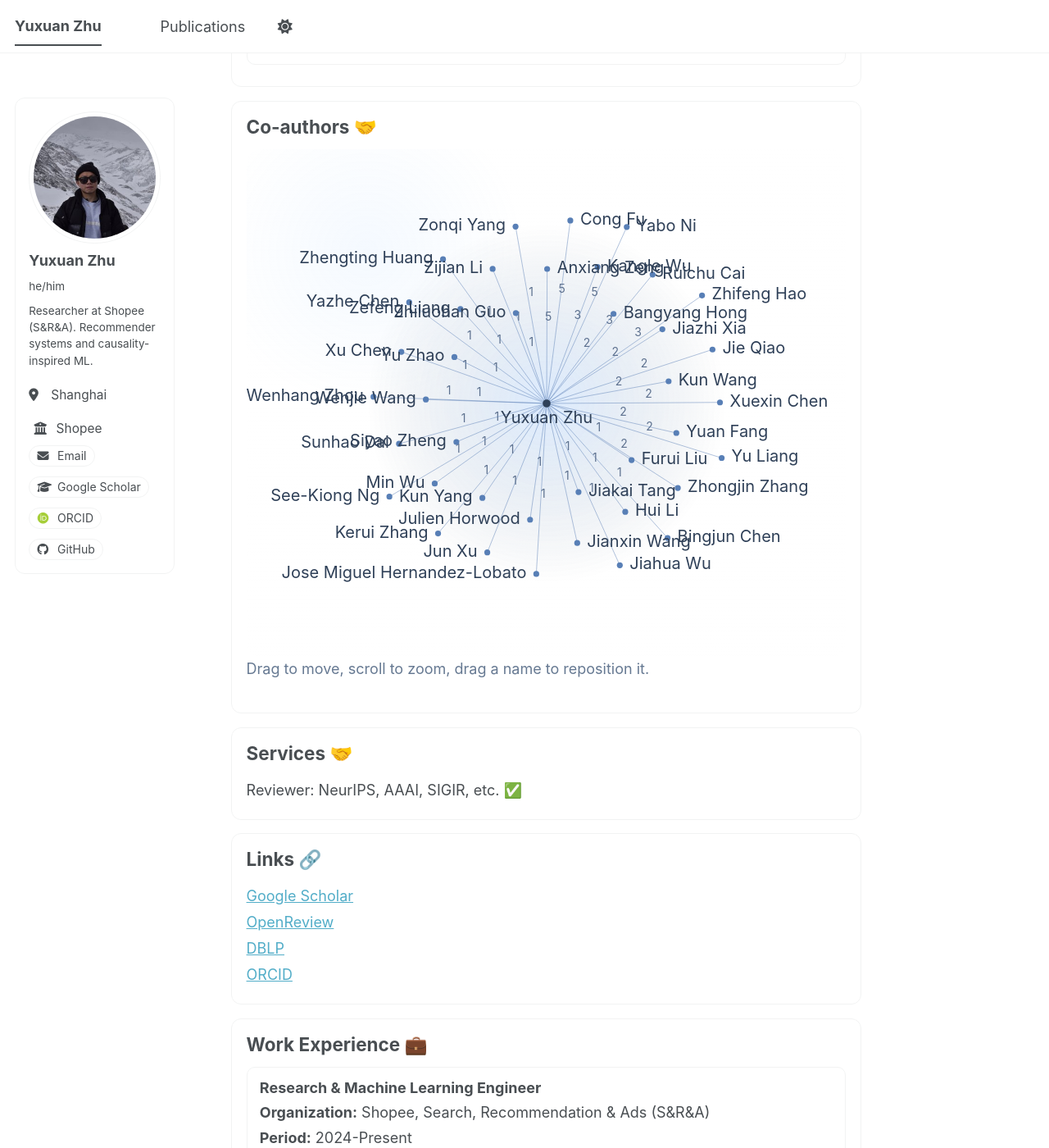
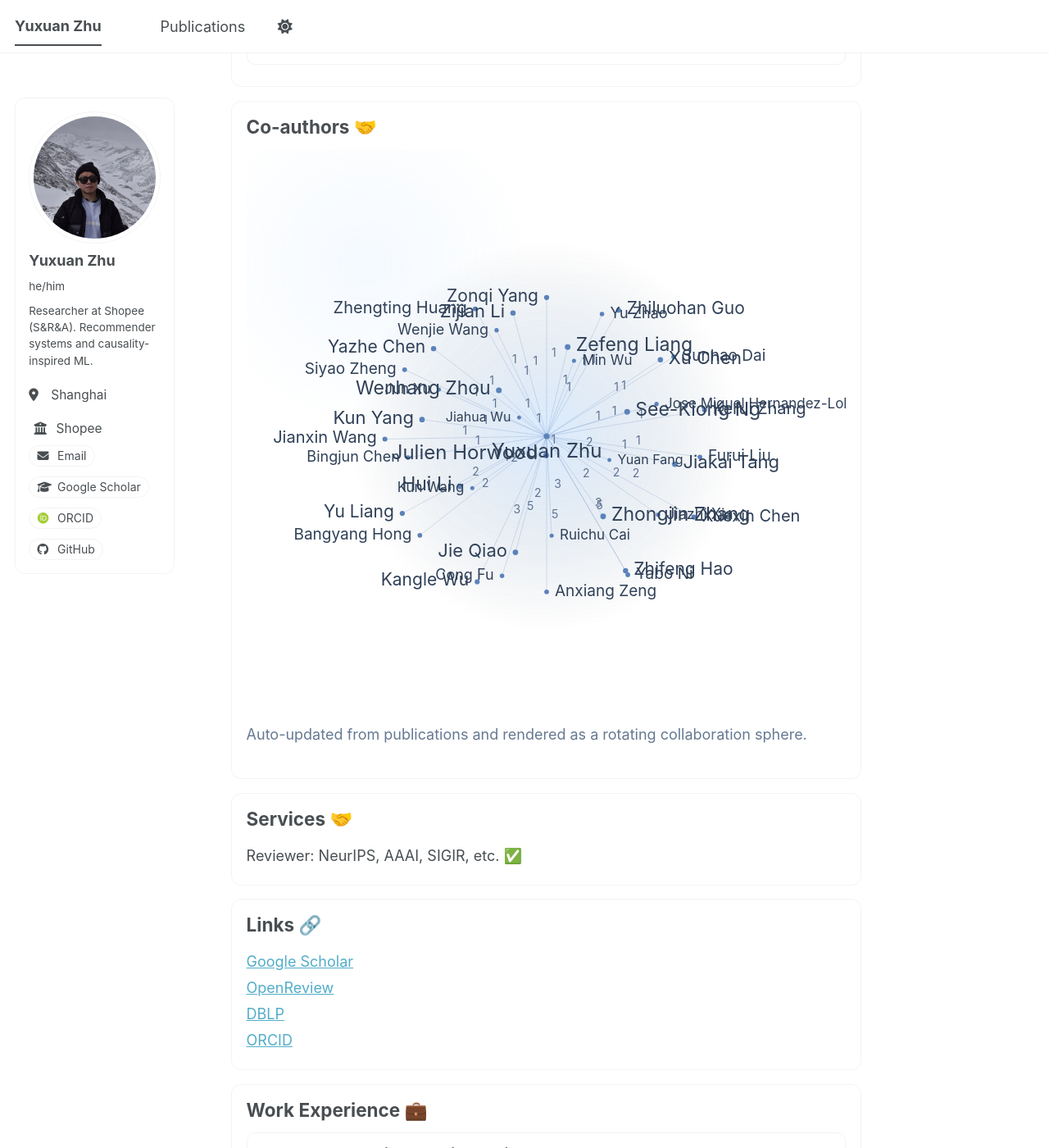
Before and after one commit to EthanChu7/yuxuan.zhu.github.io, a Jekyll site: the page built from _pages/about.md, in a window 1280 px wide and 1400 px high, scrolled down 1831 px. Shown: the whole window at 82% size. Built offline with Jekyll 4.4.1, drawn with Linux system fonts in a browser that asks for light colours; some web fonts are replaced; a script bundle is joined from its source files by our own code; library files that are not in the unit come from our copies; some of the changed lines change nothing that is shown.

Commit message:
Replace coauthor drag/zoom with auto-rotating 3D sphere

```diff
--- a/_pages/about.md
+++ b/_pages/about.md
@@ -60,7 +60,7 @@ redirect_from:
   <h2>Co-authors 🤝</h2>
   <div class="coauthor-graph">
     <div id="coauthor-graph-app" class="coauthor-graph__stage" data-self-name="Yuxuan Zhu"></div>
-    <p class="coauthor-graph__hint">Drag to move, scroll to zoom, drag a name to reposition it.</p>
+    <p class="coauthor-graph__hint">Auto-updated from publications and rendered as a rotating collaboration sphere.</p>
     <script id="coauthor-graph-data" type="application/json">
       [
       {% for post in site.publications %}
--- a/assets/css/main.scss
+++ b/assets/css/main.scss
@@ -308,18 +308,13 @@
 .coauthor-graph__stage {
   position: relative;
   width: 100%;
-  min-height: 620px;
+  min-height: 700px;
   border-radius: 18px;
   background:
     radial-gradient(circle at 50% 50%, rgba(120, 183, 255, 0.12), transparent 45%),
     radial-gradient(circle at 20% 20%, rgba(120, 183, 255, 0.08), transparent 25%),
     linear-gradient(180deg, rgba(255, 255, 255, 0.5), rgba(255, 255, 255, 0));
   overflow: hidden;
-  cursor: grab;
-}
-
-.coauthor-graph__stage:active {
-  cursor: grabbing;
 }
 
 .coauthor-graph__canvas {
@@ -500,7 +495,7 @@
   }
 
   .coauthor-graph__stage {
-    min-height: 360px;
+    min-height: 420px;
   }
 
   .coauthor-svg .label-layer text {
--- a/assets/js/coauthor-graph.js
+++ b/assets/js/coauthor-graph.js
@@ -18,16 +18,14 @@ if (stage && payload) {
   };
 
   const collaboratorCounts = new Map();
-
-  publications.forEach((paper) => {
+  for (const paper of publications) {
     const authors = parseAuthors(paper.citation);
-    if (!authors.includes(SELF_NAME)) return;
-
+    if (!authors.includes(SELF_NAME)) continue;
     const uniqueCoauthors = new Set(authors.filter((name) => name !== SELF_NAME));
     uniqueCoauthors.forEach((name) => {
       collaboratorCounts.set(name, (collaboratorCounts.get(name) || 0) + 1);
     });
-  });
+  }
 
   const collaborators = Array.from(collaboratorCounts.entries())
     .sort((a, b) => b[1] - a[1] || a[0].localeCompare(b[0]));
@@ -41,64 +39,54 @@ if (stage && payload) {
     width: 0,
     height: 0,
     dpr: Math.max(window.devicePixelRatio || 1, 1),
-    hovered: null,
-    draggedNode: null,
-    panning: false,
-    lastPointer: { x: 0, y: 0 },
-    panX: 0,
-    panY: 0,
-    zoom: 1,
+    rotationY: 0,
+    rotationX: -0.24,
   };
 
-  const nodes = [{ id: SELF_NAME, count: publications.length, x: 0, y: 0, vx: 0, vy: 0, fixed: true }];
+  const nodes = [{ id: SELF_NAME, count: publications.length, phi: 0, theta: 0 }];
   const links = [];
 
-  const radiusBase = 170;
+  const total = Math.max(collaborators.length, 1);
   collaborators.forEach(([name, count], index) => {
-    const angle = (Math.PI * 2 * index) / Math.max(collaborators.length, 1) - Math.PI / 2;
-    const radius = radiusBase + (index % 3) * 34;
-    const node = {
-      id: name,
-      count,
-      x: Math.cos(angle) * radius,
-      y: Math.sin(angle) * radius,
-      vx: 0,
-      vy: 0,
-      fixed: false,
-    };
+    const t = total === 1 ? 0.5 : index / (total - 1);
+    const phi = Math.acos(1 - 2 * t);
+    const theta = Math.PI * (3 - Math.sqrt(5)) * index;
+    const node = { id: name, count, phi, theta };
     nodes.push(node);
     links.push({ source: nodes[0], target: node, value: count });
   });
+
+  const fontFamily = getComputedStyle(document.body).fontFamily || "sans-serif";
 
   const colors = () => {
     const dark = document.documentElement.classList.contains("dark");
     return dark
       ? {
-          bgGlow: "rgba(133, 181, 255, 0.16)",
-          edge: "rgba(188, 214, 255, 0.62)",
-          edgeText: "#eef4ff",
-          node: "#d7e6ff",
-          self: "#f5f9ff",
-          text: "#edf4ff",
+          glow: "rgba(123, 181, 255, 0.18)",
+          edge: "rgba(201, 223, 255, 0.34)",
+          edgeText: "#dfeaff",
+          dot: "#d7e6ff",
+          text: "#f4f8ff",
+          center: "#f4f8ff",
+          shadow: "rgba(10, 18, 32, 0.34)",
           hint: "#cad6eb",
         }
       : {
-          bgGlow: "rgba(112, 173, 255, 0.14)",
-          edge: "rgba(93, 129, 182, 0.48)",
-          edgeText: "#5d718f",
-          node: "#587fb6",
-          self: "#2f4058",
+          glow: "rgba(120, 183, 255, 0.16)",
+          edge: "rgba(93, 129, 182, 0.26)",
+          edgeText: "#5f7391",
+          dot: "#5b82ba",
           text: "#2f4058",
+          center: "#2f4058",
+          shadow: "rgba(120, 150, 200, 0.16)",
           hint: "#667992",
         };
   };
 
-  const fontFamily = getComputedStyle(document.body).fontFamily || "sans-serif";
-
   const resize = () => {
     const rect = stage.getBoundingClientRect();
     state.width = Math.max(Math.round(rect.width), 320);
-    state.height = window.innerWidth < 768 ? 360 : 620;
+    state.height = window.innerWidth < 768 ? 420 : 700;
     canvas.width = state.width * state.dpr;
     canvas.height = state.height * state.dpr;
     canvas.style.width = `${state.width}px`;
@@ -106,136 +94,105 @@ if (stage && payload) {
     ctx.setTransform(state.dpr, 0, 0, state.dpr, 0, 0);
   };
 
-  const worldToScreen = (x, y) => ({
-    x: state.width / 2 + state.panX + x * state.zoom,
-    y: state.height / 2 + state.panY + y * state.zoom,
-  });
-
-  const screenToWorld = (x, y) => ({
-    x: (x - state.width / 2 - state.panX) / state.zoom,
-    y: (y - state.height / 2 - state.panY) / state.zoom,
-  });
-
-  const hitNode = (x, y) => {
-    const world = screenToWorld(x, y);
-    for (const node of nodes) {
-      const radius = node.id === SELF_NAME ? 12 : 10;
-      if (Math.hypot(world.x - node.x, world.y - node.y) < radius + 8) {
-        return node;
-      }
-    }
-    return null;
-  };
-
-  const tick = () => {
-    for (let i = 1; i < nodes.length; i += 1) {
-      const node = nodes[i];
-      if (node === state.draggedNode) continue;
-
-      const angle = Math.atan2(node.y, node.x);
-      const targetRadius = 180 + Math.min(node.count * 16, 42);
-      const targetX = Math.cos(angle) * targetRadius;
-      const targetY = Math.sin(angle) * targetRadius;
-
-      node.vx += (targetX - node.x) * 0.0022;
-      node.vy += (targetY - node.y) * 0.0022;
-      node.vx += (-node.x) * 0.0004;
-      node.vy += (-node.y) * 0.0004;
+  const projectNode = (node) => {
+    if (node.id === SELF_NAME) {
+      return { x: 0, y: 0, z: 1.1, scale: 1.08 };
     }
 
-    for (let i = 1; i < nodes.length; i += 1) {
-      for (let j = i + 1; j < nodes.length; j += 1) {
-        const a = nodes[i];
-        const b = nodes[j];
-        const dx = b.x - a.x;
-        const dy = b.y - a.y;
-        const dist = Math.max(Math.hypot(dx, dy), 1);
-        const minDist = 72;
-        if (dist < minDist) {
-          const push = (minDist - dist) * 0.008;
-          const ux = dx / dist;
-          const uy = dy / dist;
-          a.vx -= ux * push;
-          a.vy -= uy * push;
-          b.vx += ux * push;
-          b.vy += uy * push;
-        }
-      }
-    }
+    const radius = 182 + Math.min(node.count * 16, 40);
+    const sx = Math.sin(node.phi) * Math.cos(node.theta);
+    const sy = Math.cos(node.phi);
+    const sz = Math.sin(node.phi) * Math.sin(node.theta);
 
-    for (let i = 1; i < nodes.length; i += 1) {
-      const node = nodes[i];
-      if (node === state.draggedNode) continue;
-      node.x += node.vx;
-      node.y += node.vy;
-      node.vx *= 0.92;
-      node.vy *= 0.92;
-    }
+    const cosY = Math.cos(state.rotationY);
+    const sinY = Math.sin(state.rotationY);
+    const cosX = Math.cos(state.rotationX);
+    const sinX = Math.sin(state.rotationX);
+
+    const x1 = sx * cosY - sz * sinY;
+    const z1 = sx * sinY + sz * cosY;
+    const y2 = sy * cosX - z1 * sinX;
+    const z2 = sy * sinX + z1 * cosX;
+
+    const depth = (z2 + 1.8) / 2.8;
+    const scale = 0.72 + depth * 0.6;
+
+    return {
+      x: x1 * radius,
+      y: y2 * radius * 0.88,
+      z: z2,
+      scale,
+    };
   };
 
   const draw = () => {
     const palette = colors();
     ctx.clearRect(0, 0, state.width, state.height);
 
-    const glow = ctx.createRadialGradient(
-      state.width / 2 + state.panX,
-      state.height / 2 + state.panY,
-      0,
-      state.width / 2 + state.panX,
-      state.height / 2 + state.panY,
-      220 * state.zoom
-    );
-    glow.addColorStop(0, palette.bgGlow);
+    const centerX = state.width / 2;
+    const centerY = state.height / 2;
+
+    const glow = ctx.createRadialGradient(centerX, centerY, 0, centerX, centerY, Math.min(state.width, state.height) * 0.34);
+    glow.addColorStop(0, palette.glow);
     glow.addColorStop(1, "rgba(0,0,0,0)");
     ctx.fillStyle = glow;
     ctx.beginPath();
-    ctx.arc(state.width / 2 + state.panX, state.height / 2 + state.panY, 230 * state.zoom, 0, Math.PI * 2);
+    ctx.arc(centerX, centerY, Math.min(state.width, state.height) * 0.36, 0, Math.PI * 2);
     ctx.fill();
 
-    ctx.lineWidth = 1;
-    ctx.strokeStyle = palette.edge;
-    ctx.fillStyle = palette.edgeText;
+    const projected = nodes.map((node) => ({ node, ...projectNode(node) }));
+    const centerNode = projected[0];
+    const others = projected.slice(1).sort((a, b) => a.z - b.z);
+
+    ctx.save();
+    ctx.translate(centerX, centerY);
+
+    ctx.lineCap = "round";
+    ctx.lineWidth = 0.9;
     ctx.font = `400 ${window.innerWidth < 768 ? 12 : 14}px ${fontFamily}`;
 
-    links.forEach((link) => {
-      const a = worldToScreen(link.source.x, link.source.y);
-      const b = worldToScreen(link.target.x, link.target.y);
+    others.forEach((entry) => {
+      ctx.strokeStyle = palette.edge;
       ctx.beginPath();
-      ctx.moveTo(a.x, a.y);
-      ctx.lineTo(b.x, b.y);
+      ctx.moveTo(centerNode.x, centerNode.y);
+      ctx.lineTo(entry.x, entry.y);
       ctx.stroke();
 
-      const mx = a.x + (b.x - a.x) * 0.58;
-      const my = a.y + (b.y - a.y) * 0.58;
-      ctx.save();
+      const labelT = 0.55;
+      const lx = centerNode.x + (entry.x - centerNode.x) * labelT;
+      const ly = centerNode.y + (entry.y - centerNode.y) * labelT;
       ctx.fillStyle = palette.edgeText;
-      ctx.fillText(String(link.value), mx + 6, my - 6);
-      ctx.restore();
+      ctx.fillText(String(entry.node.count), lx + 6, ly - 4);
     });
 
-    nodes.forEach((node) => {
-      const p = worldToScreen(node.x, node.y);
-      const radius = node.id === SELF_NAME ? 4.8 : 3.6;
+    others.forEach((entry) => {
       ctx.beginPath();
-      ctx.fillStyle = node.id === SELF_NAME ? palette.self : palette.node;
-      ctx.arc(p.x, p.y, radius, 0, Math.PI * 2);
+      ctx.fillStyle = palette.dot;
+      ctx.arc(entry.x, entry.y, 2.7 * entry.scale, 0, Math.PI * 2);
       ctx.fill();
     });
 
-    ctx.font = `${window.innerWidth < 768 ? 400 : 400} ${window.innerWidth < 768 ? 16 : 20}px ${fontFamily}`;
-    ctx.fillStyle = palette.text;
+    ctx.beginPath();
+    ctx.fillStyle = palette.dot;
+    ctx.arc(centerNode.x, centerNode.y, 3.6, 0, Math.PI * 2);
+    ctx.fill();
 
-    nodes.forEach((node) => {
-      const p = worldToScreen(node.x, node.y);
-      if (node.id === SELF_NAME) {
-        ctx.textAlign = "center";
-        ctx.fillText(node.id, p.x, p.y + 24);
-      } else {
-        ctx.textAlign = node.x >= 0 ? "left" : "right";
-        const offset = node.x >= 0 ? 12 : -12;
-        ctx.fillText(node.id, p.x + offset, p.y + 5);
-      }
+    ctx.shadowBlur = 0;
+    others.forEach((entry) => {
+      ctx.fillStyle = palette.text;
+      ctx.font = `400 ${Math.round((window.innerWidth < 768 ? 14 : 18) * entry.scale)}px ${fontFamily}`;
+      ctx.textAlign = entry.x >= 0 ? "left" : "right";
+      const offset = entry.x >= 0 ? 10 : -10;
+      ctx.fillText(entry.node.id, entry.x + offset, entry.y + 5);
     });
+
+    ctx.fillStyle = palette.center;
+    ctx.font = `400 ${window.innerWidth < 768 ? 18 : 24}px ${fontFamily}`;
+    ctx.textAlign = "center";
+    ctx.shadowColor = palette.shadow;
+    ctx.shadowBlur = 10;
+    ctx.fillText(SELF_NAME, centerNode.x, centerNode.y + 26);
+    ctx.restore();
 
     const hint = stage.nextElementSibling;
     if (hint && hint.classList.contains("coauthor-graph__hint")) {
@@ -244,65 +201,10 @@ if (stage && payload) {
   };
 
   const animate = () => {
-    tick();
+    state.rotationY += 0.0042;
     draw();
     requestAnimationFrame(animate);
   };
-
-  canvas.addEventListener("pointerdown", (event) => {
-    const rect = canvas.getBoundingClientRect();
-    const x = event.clientX - rect.left;
-    const y = event.clientY - rect.top;
-    state.lastPointer = { x, y };
-    const hit = hitNode(x, y);
-    if (hit && hit.id !== SELF_NAME) {
-      state.draggedNode = hit;
-      canvas.setPointerCapture(event.pointerId);
-    } else {
-      state.panning = true;
-      canvas.setPointerCapture(event.pointerId);
-    }
-  });
-
-  canvas.addEventListener("pointermove", (event) => {
-    const rect = canvas.getBoundingClientRect();
-    const x = event.clientX - rect.left;
-    const y = event.clientY - rect.top;
-    state.hovered = hitNode(x, y);
-
-    if (state.draggedNode) {
-      const world = screenToWorld(x, y);
-      state.draggedNode.x = world.x;
-      state.draggedNode.y = world.y;
-      state.draggedNode.vx = 0;
-      state.draggedNode.vy = 0;
-    } else if (state.panning) {
-      state.panX += x - state.lastPointer.x;
-      state.panY += y - state.lastPointer.y;
-    }
-    state.lastPointer = { x, y };
-  });
-
-  const releasePointer = () => {
-    state.draggedNode = null;
-    state.panning = false;
-  };
-
-  canvas.addEventListener("pointerup", releasePointer);
-  canvas.addEventListener("pointercancel", releasePointer);
-  canvas.addEventListener("pointerleave", () => {
-    state.hovered = null;
-  });
-
-  canvas.addEventListener(
-    "wheel",
-    (event) => {
-      event.preventDefault();
-      const direction = event.deltaY > 0 ? 0.92 : 1.08;
-      state.zoom = Math.max(0.72, Math.min(1.6, state.zoom * direction));
-    },
-    { passive: false }
-  );
 
   resize();
   window.addEventListener("resize", resize);
```
